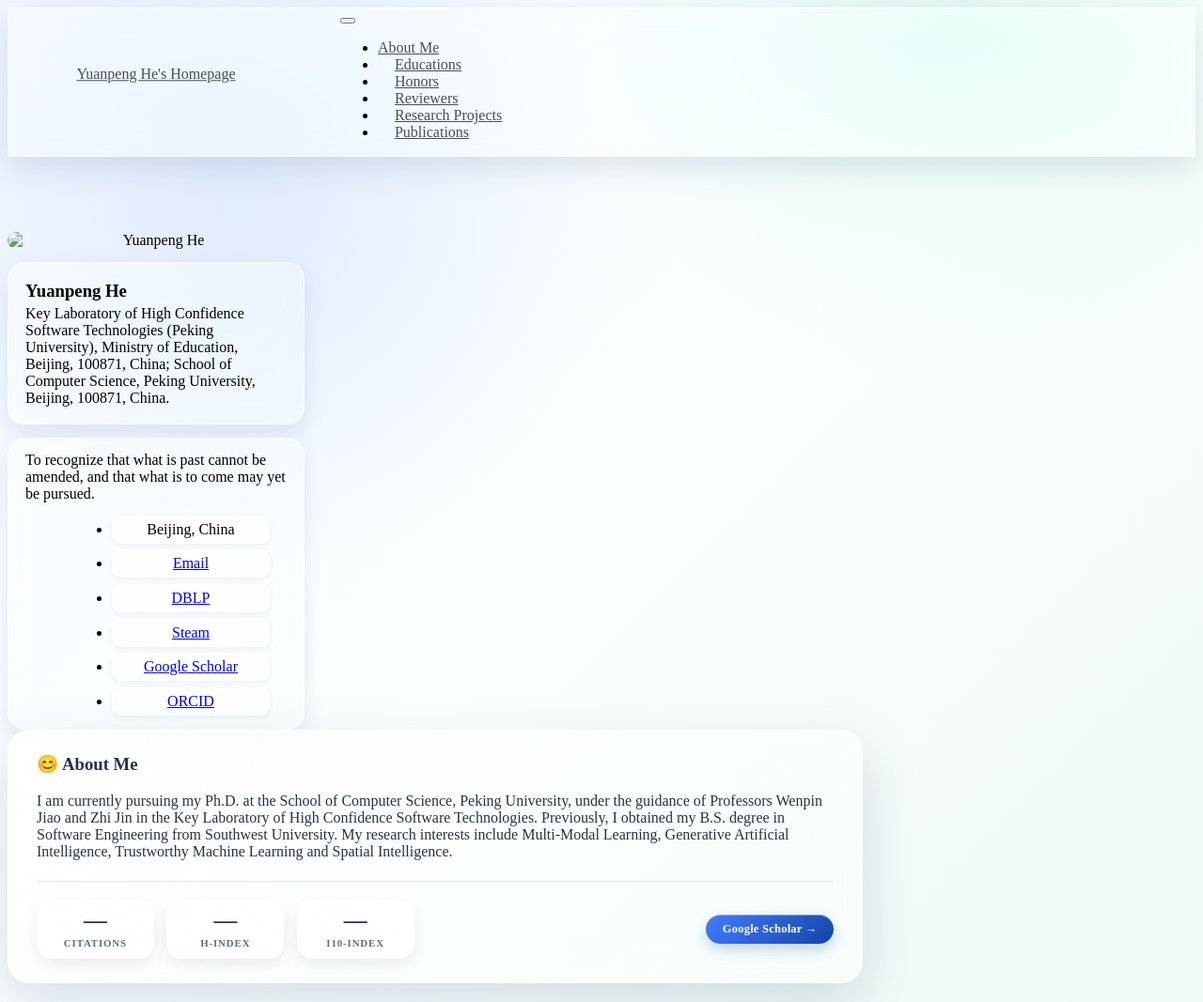
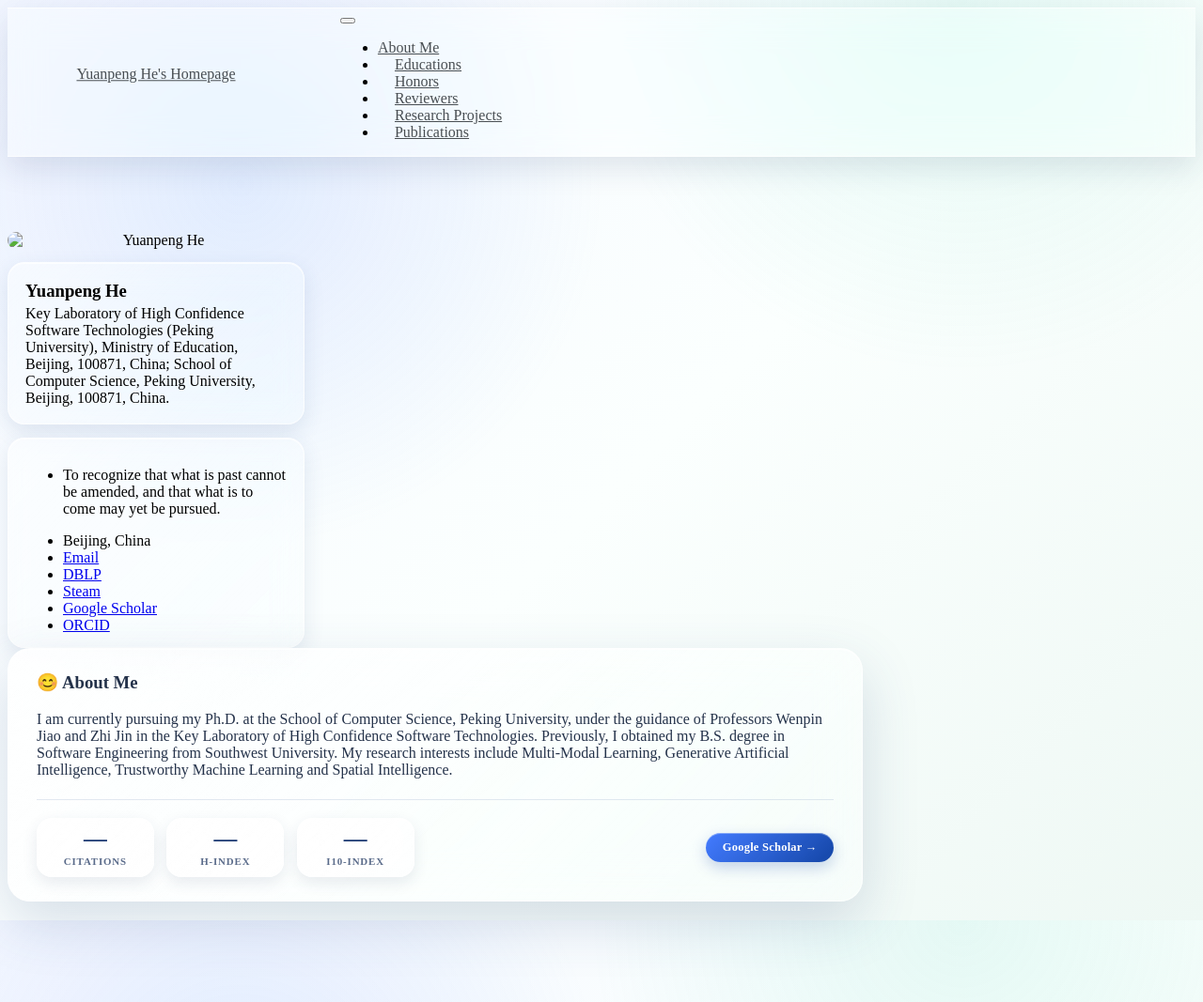
Before and after one commit to heyuanpengpku/heyuanpeng.github.io, a Jekyll site: the page built from _pages/includes/intro.md, in a window 1280 px wide. Shown: the whole page at 94% size. Built offline with Jekyll 4.4.1, drawn with Linux system fonts in a browser that asks for light colours; our own code applies the rules of GitHub Pages for plain Markdown files.

Commit message:
Revert: drop per-item chips on contact list

```diff
--- a/_includes/author-profile.html
+++ b/_includes/author-profile.html
@@ -20,13 +20,14 @@ endif %}
 
   <div class="author__urls-wrapper">
     <!-- <button class="btn btn--inverse">More Info & Contact</button> -->
-    {% if site.description %}
-    <div class="author__bio-quote">
-      {{ site.description }}
-    </div>
-    {% endif %}
     <ul class="author__urls social-icons">
-      {% if author.location %}
+      {% if site.description %}
+      <li>
+        <div style="white-space: normal; margin-bottom: 1em">
+          {{ site.description }}
+        </div>
+      </li>
+      {% endif %} {% if author.location %}
       <li>
         <i class="fa fa-fw fa-map-marker" aria-hidden="true"></i> {{
         author.location }}
--- a/_layouts/default.html
+++ b/_layouts/default.html
@@ -174,52 +174,6 @@ layout: compress
         margin-bottom: 0;
       }
 
-      .author__bio-quote {
-        margin: 0 0 0.85em 0;
-        white-space: normal;
-      }
-
-      .author__urls {
-        display: grid !important;
-        grid-template-columns: max-content;
-        justify-content: center;
-        row-gap: 0.4em;
-        margin: 0 auto !important;
-      }
-
-      .author__urls > li {
-        width: 100%;
-        text-align: center;
-        background: rgba(255, 255, 255, 0.55);
-        border: 1px solid rgba(255, 255, 255, 0.7);
-        border-radius: 10px;
-        padding: 0.32em 1em !important;
-        margin: 0 !important;
-        white-space: nowrap !important;
-        box-shadow:
-          0 2px 6px rgba(40, 60, 100, 0.08),
-          inset 0 1px 0 rgba(255, 255, 255, 0.75);
-        transition:
-          transform 0.2s ease,
-          box-shadow 0.2s ease,
-          background 0.2s ease,
-          border-color 0.2s ease;
-      }
-
-      .author__urls > li:hover {
-        transform: translateY(-1px);
-        background: rgba(255, 255, 255, 0.75);
-        border-color: rgba(255, 255, 255, 0.85);
-        box-shadow:
-          0 5px 14px rgba(40, 60, 100, 0.14),
-          inset 0 1px 0 rgba(255, 255, 255, 0.88);
-      }
-
-      .author__urls > li > a {
-        display: inline-block;
-        margin: 0 !important;
-        padding: 0 !important;
-      }
 
       @media (min-width: 1200px) {
         .sidebar.sticky {
```
